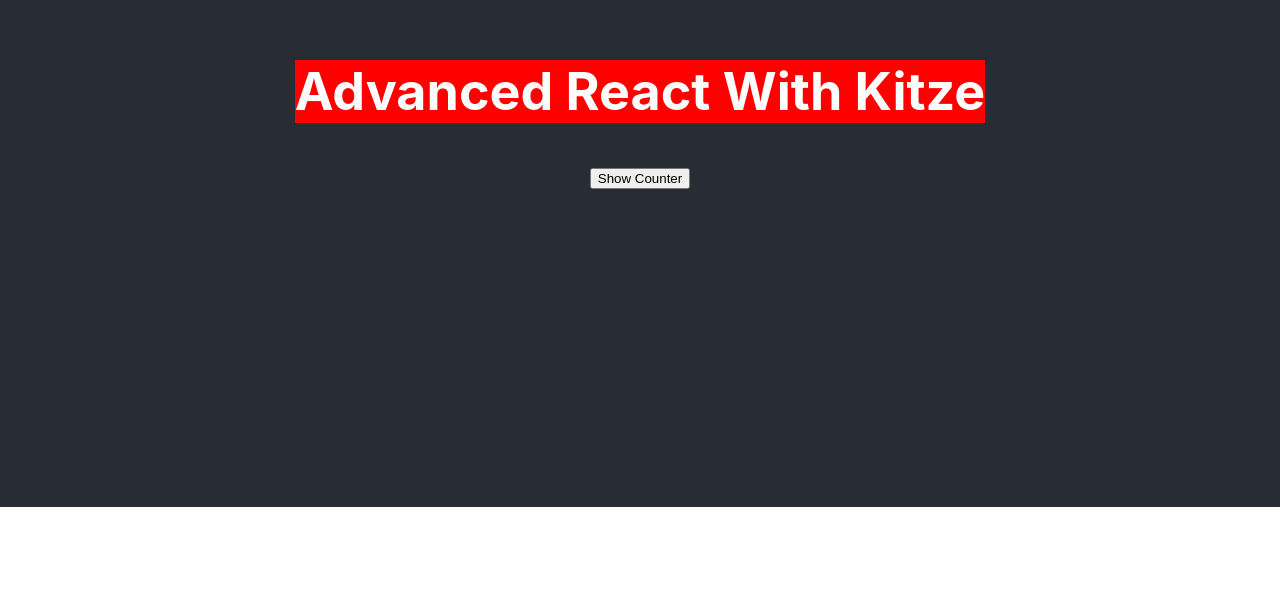
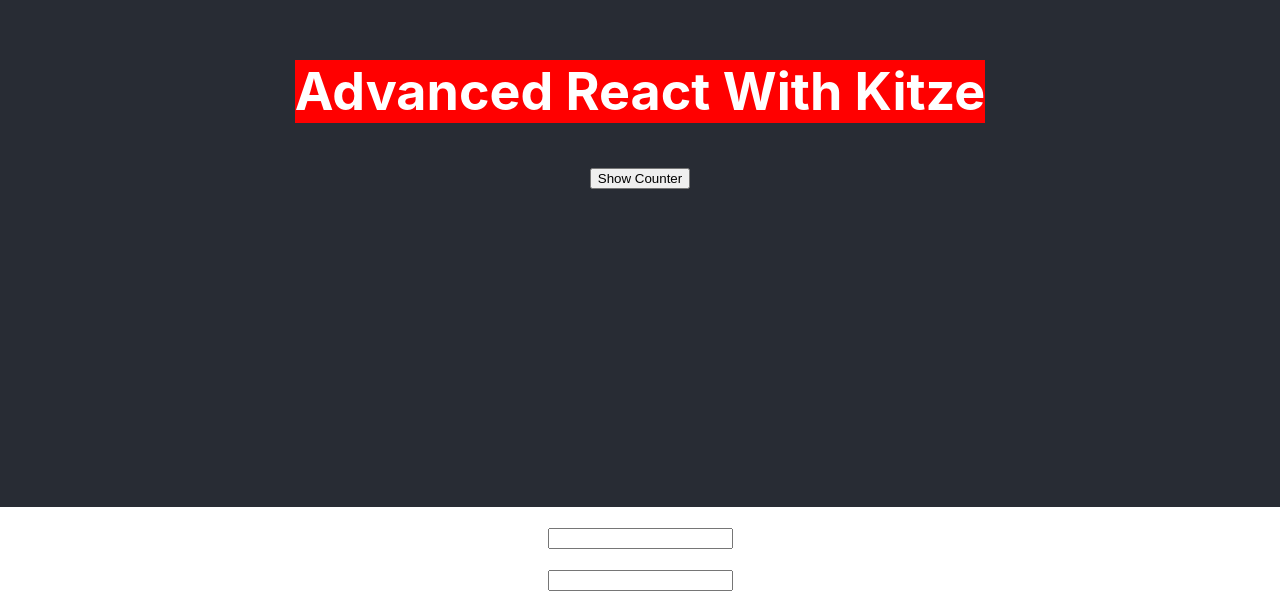
Before and after one commit to Kharouk/Advanced_React_Workshop, a React (Create React App) app: page / in a window 1280 px wide. Shown: the part 293-884 px from the top of the page. Before the commit the page ends 800 px from the top, so only its background shows below. Built offline with nearby package versions, Linux system fonts and the light colour scheme.

Commit message:
create useInput hook

```diff
--- a/package.json
+++ b/package.json
@@ -5,6 +5,7 @@
   "dependencies": {
     "react": "^16.11.0",
     "react-dom": "^16.11.0",
+    "react-router-dom": "^5.1.2",
     "react-scripts": "3.2.0"
   },
   "scripts": {
--- a/src/App.js
+++ b/src/App.js
@@ -1,12 +1,13 @@
 import React from "react";
 import Counter from "./components/Counter";
-import { useToggle } from "./hooks";
+import { useToggle, useInput } from "./hooks";
 import "./App.css";
 
 function App() {
   const counterToggle = useToggle(false);
   const { isVisible, toggleVisibility } = counterToggle;
-
+  const username = useInput("");
+  const email = useInput("");
   return (
     <div className="App">
       <header className="App-header">
@@ -18,6 +19,12 @@
           {isVisible && <Counter />}
         </div>
       </header>
+      <div>
+        <h2>{username.value}</h2>
+        <input type="text" {...username} />
+        <h2>{email.value}</h2>
+        <input type="text" {...email} />
+      </div>
     </div>
   );
 }
--- a/src/hooks.js
+++ b/src/hooks.js
@@ -6,3 +6,10 @@
 
   return { isVisible, setVisibility, toggleVisibility };
 };
+
+export const useInput = (initialValue = "") => {
+  const [value, setValue] = useState(initialValue);
+  const onChange = e => setValue(e.target.value);
+
+  return { value, onChange };
+};
```
Also changed, not shown: 1 other file (tests, documents, lock files or other folders).
